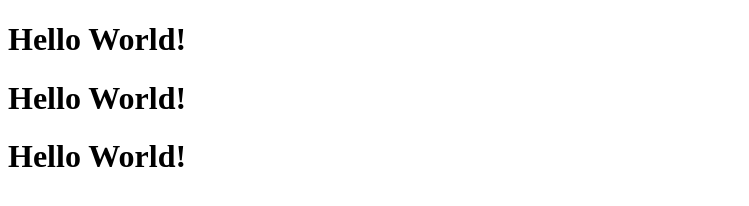
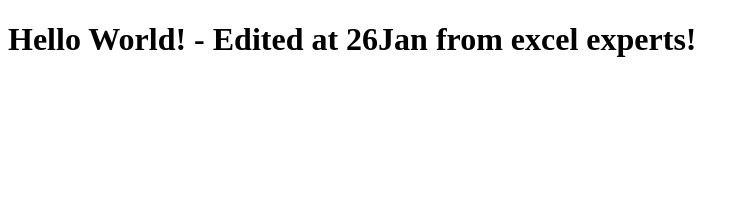
Before and after one commit to excelexperts/excelexperts.github.io, a plain HTML site: page index.html in a window 1280 px wide. Shown: the whole page, without its empty margins (0-749 px from the left). Drawn offline with Linux system fonts and the light colour scheme.

Commit message:
test edit 26 jan

```diff
--- a/index.html
+++ b/index.html
@@ -7,8 +7,7 @@
     <title>Hello World!</title>
 </head>
 <body>
-    <h1>Hello World!</h1>
-    <h1>Hello World!</h1>
-    <h1>Hello World!</h1>
+    <h1>Hello World! - Edited at 26Jan from excel experts!</h1>
+
 </body>
 </html>
```
